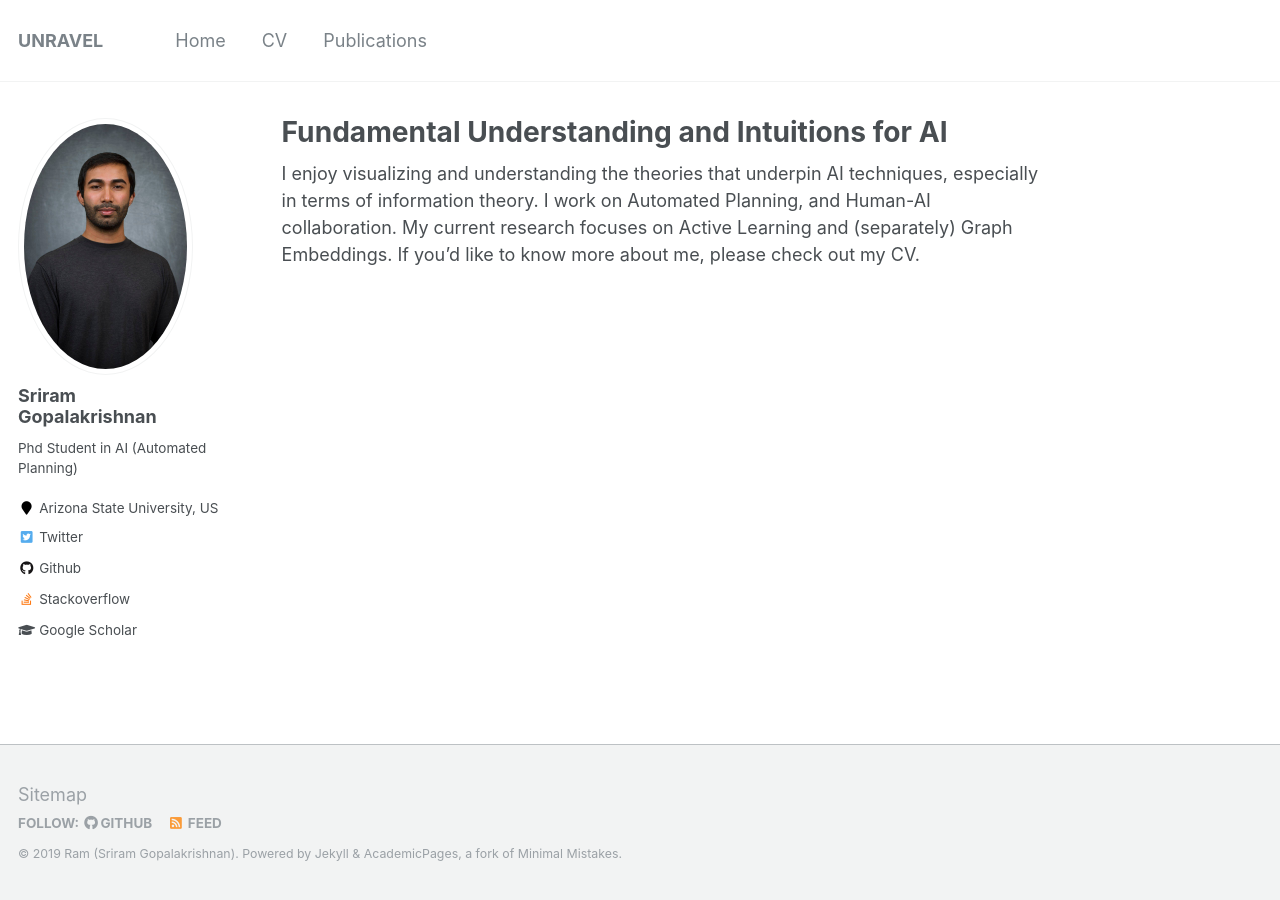
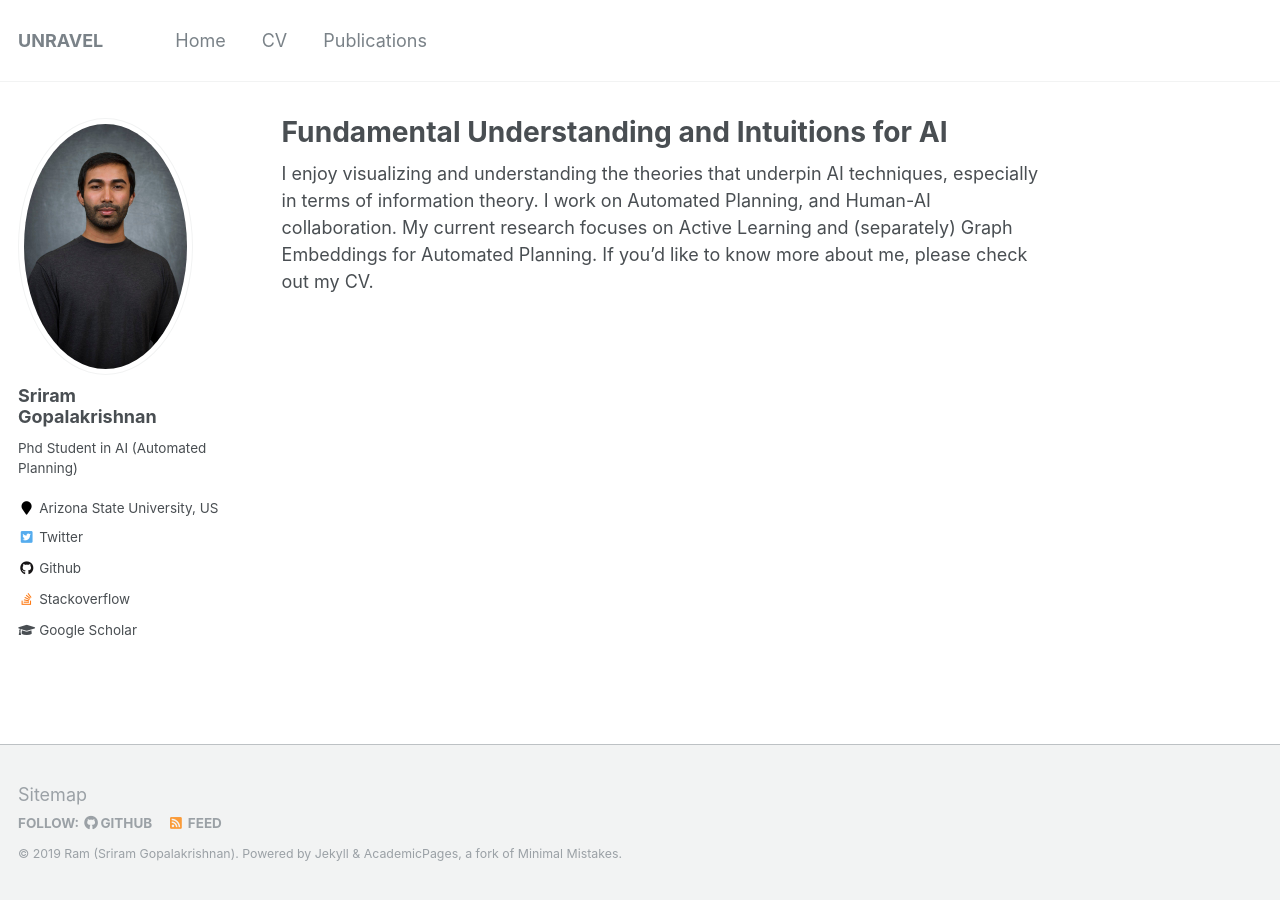
Before and after one commit to marirsg2/Sriram_Unravel, a Jekyll site: the page built from _pages/about.md, in a window 1280 px wide. Built offline with Jekyll 4.4.1, drawn with Linux system fonts in a browser that asks for light colours.

Commit message:
Update about.md

```diff
--- a/_pages/about.md
+++ b/_pages/about.md
@@ -11,7 +11,7 @@ redirect_from:
 <!-- Top navigation bar config: _data/navigation.yml -->
 
 I enjoy visualizing and understanding the theories that underpin AI techniques, especially
-in terms of information theory. I work on Automated Planning, and Human-AI collaboration. My current research focuses on Active Learning and (separately) Graph Embeddings. If you'd like to know more about me, please check out my CV.
+in terms of information theory. I work on Automated Planning, and Human-AI collaboration. My current research focuses on Active Learning and (separately) Graph Embeddings for Automated Planning. If you'd like to know more about me, please check out my CV.
 
 <!-- I will post articles that describe AI techniques in this light, in the hope that my perspective might help build intuitions and give a better understanding of some dense approaches in AI . -->
 <!--
```
